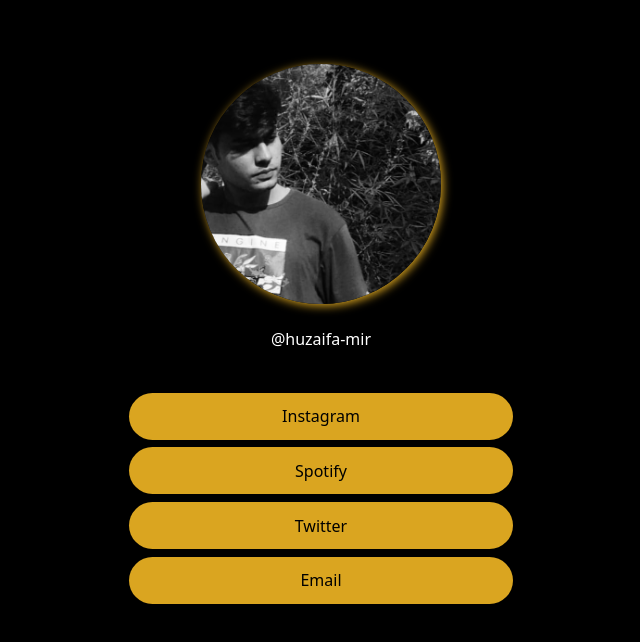
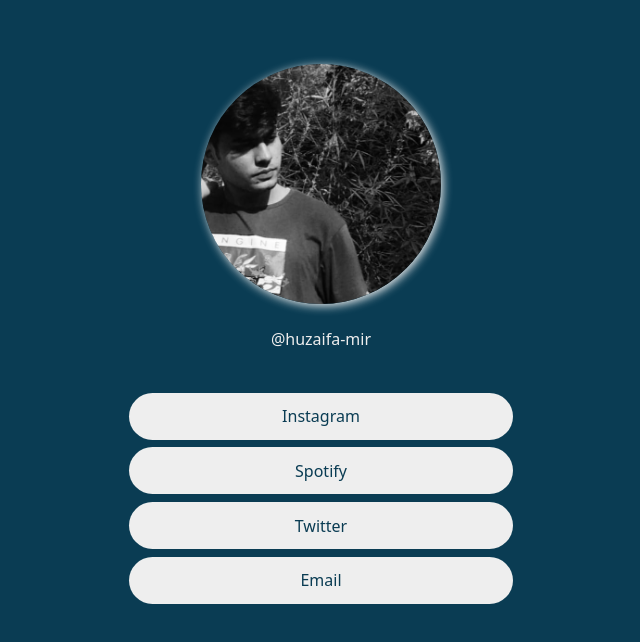
Before and after one commit to ezpe/huz-mir, a plain HTML site: page index.html in a window 1280 px wide. Shown: the whole page, without its empty margins (319-959 px from the left). Drawn offline with nearby package versions, Linux system fonts and the light colour scheme.

Commit message:
Update stylesheet.css

```diff
--- a/stylesheet.css
+++ b/stylesheet.css
@@ -1,16 +1,16 @@
 body{
-    background-color: black;
+    background-color: #0A3C53;
 }
 
 img{
-    box-shadow: goldenrod 2px 2px 10px;
+    box-shadow: #eeeeee 2px 2px 10px;
     height: 30%;
     border-radius: 50%;
     margin-bottom: 2%;
 }
 
 .top{
-    color: white;
+    color: #eeeeee;
     padding: 5% 5% 2% 5%;
     text-align: center;
 }
@@ -27,19 +27,19 @@
 
 .bottom a{
     text-decoration: none;
-    color: black;
+    color: #0A3C53;
 }
 
 a{
     border-radius: 35px;
     margin-bottom: 2%;
     padding: 3%;
-    background-color: goldenrod;
+    background-color: #eeeeee;
 }
 
 a:hover{
     background-color: rgb(74, 74, 214);
-    color: white;
+    color: #eeeeee;
 }
 
 @media only screen and (max-width: 820px) {
```
